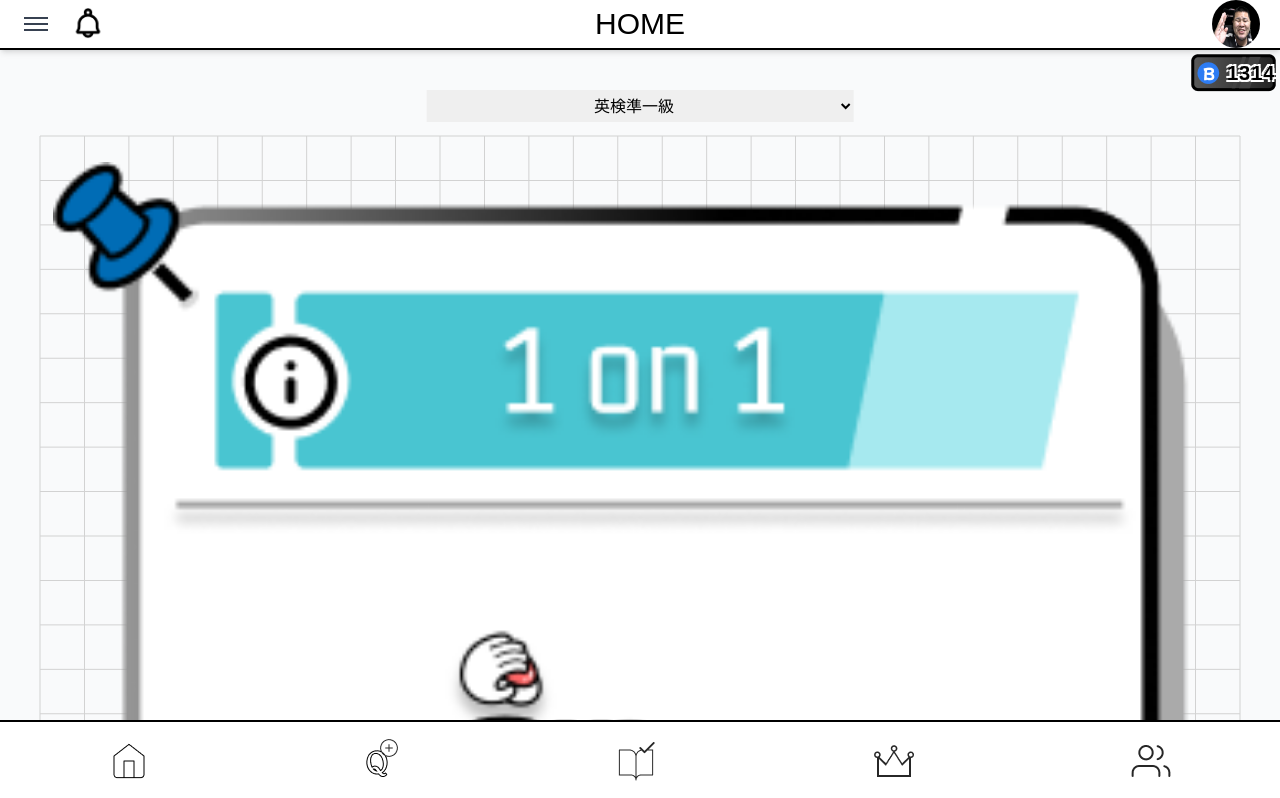
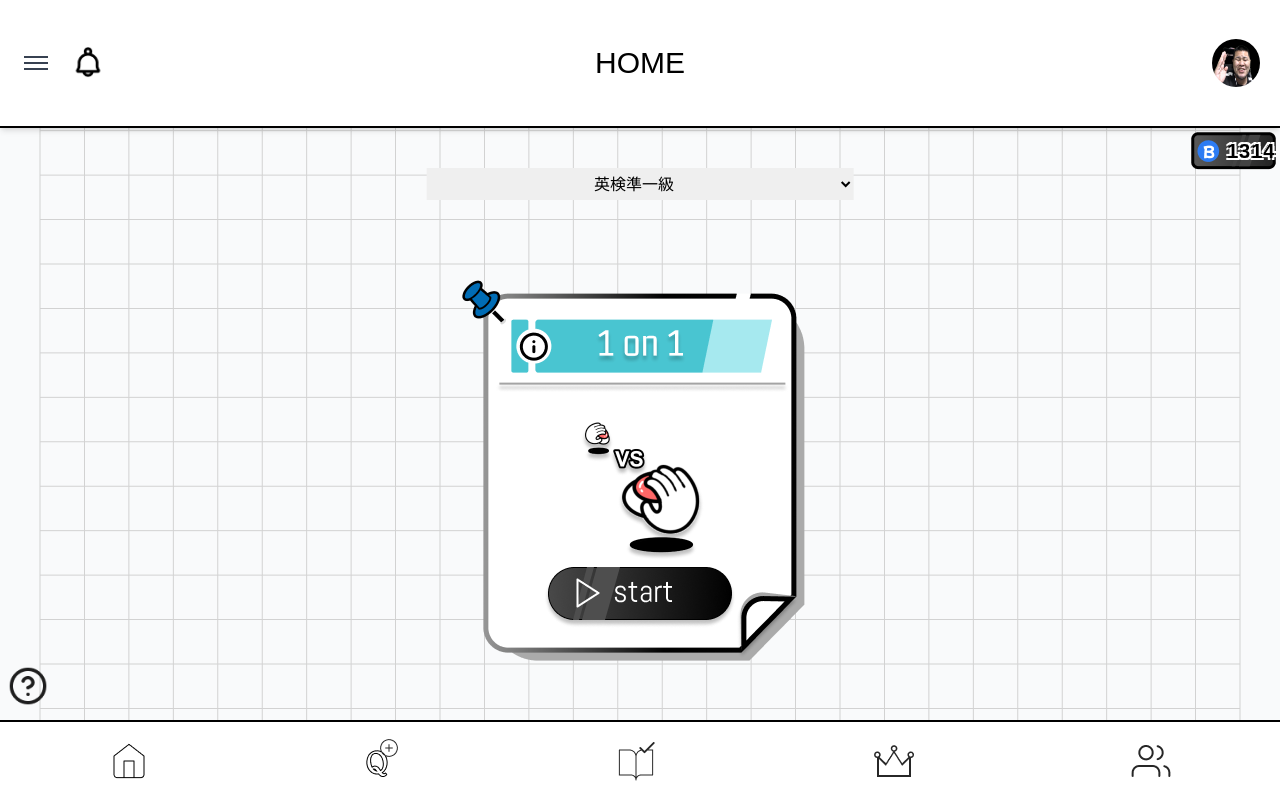
Before and after one commit to Kazu-1024/kazuyoshi-temp-, a React (Create React App) app: page / in a window 1280 px wide. Shown: the top 798 px of the page. Built offline with nearby package versions, Linux system fonts and the light colour scheme; the HTML template or start-up script is replaced by a standard one.

Commit message:
selectStyleとstartボタンの位置調整

```diff
--- a/src/components/Home.jsx
+++ b/src/components/Home.jsx
@@ -26,10 +26,10 @@ const Home = () => {
             <option value="TOEIC">TOEIC</option>
           </select>
         </div>
-        <div className="relative flex flex-col items-center">
-          <img src={selectStyle} className="mx-auto w-11/12" alt="Style Select" />
-          <button className="absolute bottom-5 w-1/2 h-16" onClick={() => navigate('/Matching')}>
-            <img src={startButton} alt="Start Button" className="w-full h-full" />
+        <div className="relative flex flex-col items-center justify-center h-auto w-11/12 mx-auto mt-10">
+          <img src={selectStyle} className="object-cover" alt="Style Select" />
+          <button className="absolute bottom-0 transform -translate-y-1/2 w-1/2 h-16 flex items-center justify-center" onClick={() => navigate('/Matching')}>
+            <img src={startButton} alt="Start Button" className="object-cover" />
           </button>
         </div>
         <div className="absolute bottom-20 left-2 mb-2">
```
